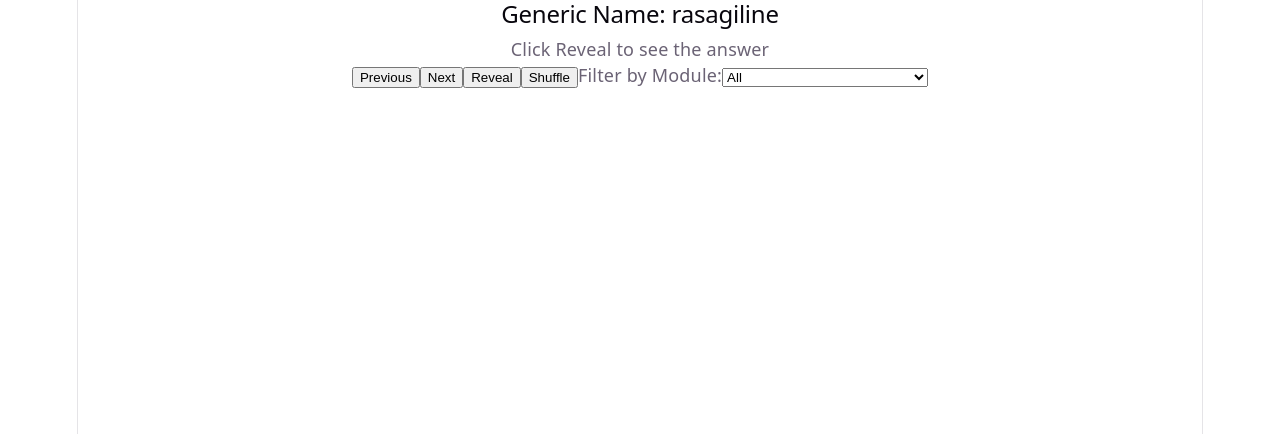
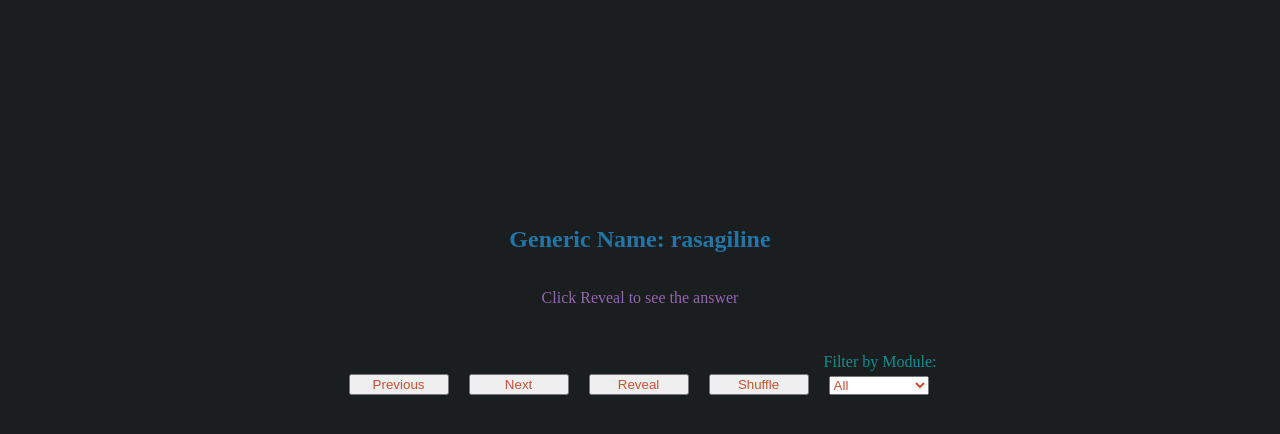
Before and after one commit to Harjas6/Flashcards, a React (Vite) app in the folder frontend/: page / in a window 1280 px wide. Shown: the top 434 px of the page. Built offline with nearby package versions, Linux system fonts and the light colour scheme.

Commit message:
Small jsx modification to accomdate styling changes

```diff
--- a/frontend/src/App.css
+++ b/frontend/src/App.css
@@ -1,184 +1,49 @@
-.counter {
-  font-size: 16px;
-  padding: 5px 10px;
-  border-radius: 5px;
-  color: var(--accent);
-  background: var(--accent-bg);
-  border: 2px solid transparent;
-  transition: border-color 0.3s;
-  margin-bottom: 24px;
-
-  &:hover {
-    border-color: var(--accent-border);
-  }
-  &:focus-visible {
-    outline: 2px solid var(--accent);
-    outline-offset: 2px;
-  }
+.app {
+	color: rgb(50, 50, 50);
+	display: flex;
+	justify-content: center;
+	flex-direction: column;
+	align-items: center;
+	min-height: 70vh;
 }
 
-.hero {
-  position: relative;
-
-  .base,
-  .framework,
-  .vite {
-    inset-inline: 0;
-    margin: 0 auto;
-  }
-
-  .base {
-    width: 170px;
-    position: relative;
-    z-index: 0;
-  }
-
-  .framework,
-  .vite {
-    position: absolute;
-  }
-
-  .framework {
-    z-index: 1;
-    top: 34px;
-    height: 28px;
-    transform: perspective(2000px) rotateZ(300deg) rotateX(44deg) rotateY(39deg)
-      scale(1.4);
-  }
-
-  .vite {
-    z-index: 0;
-    top: 107px;
-    height: 26px;
-    width: auto;
-    transform: perspective(2000px) rotateZ(300deg) rotateX(40deg) rotateY(39deg)
-      scale(0.8);
-  }
+.controls {
+	display: flex;
+	flex-direction: row;
+	align-items: flex-end;
+	gap: 10px;
 }
 
-#center {
-  display: flex;
-  flex-direction: column;
-  gap: 25px;
-  place-content: center;
-  place-items: center;
-  flex-grow: 1;
-
-  @media (max-width: 1024px) {
-    padding: 32px 20px 24px;
-    gap: 18px;
-  }
+.flashcard {
+	background-color: rgba(var(--background-color), 0.1);
+	display: flex;
+	flex-direction: column;
+	align-items: center;
+	border-radius: 10%;
+	margin: 20px;
+	padding: 10px;
+}
+.question {
+	color: rgb(34, 117, 166);
+}
+.answers {
+	color: rgb(40, 150, 80);
+	gap: 100;
 }
 
-#next-steps {
-  display: flex;
-  border-top: 1px solid var(--border);
-  text-align: left;
-
-  & > div {
-    flex: 1 1 0;
-    padding: 32px;
-    @media (max-width: 1024px) {
-      padding: 24px 20px;
-    }
-  }
-
-  .icon {
-    margin-bottom: 16px;
-    width: 22px;
-    height: 22px;
-  }
-
-  @media (max-width: 1024px) {
-    flex-direction: column;
-    text-align: center;
-  }
+.hint {
+	color: rgb(150, 100, 180);
 }
 
-#docs {
-  border-right: 1px solid var(--border);
-
-  @media (max-width: 1024px) {
-    border-right: none;
-    border-bottom: 1px solid var(--border);
-  }
+.button {
+	color: rgb(200, 80, 50);
+	width: 100px;
+	margin: 5px;
 }
 
-#next-steps ul {
-  list-style: none;
-  padding: 0;
-  display: flex;
-  gap: 8px;
-  margin: 32px 0 0;
-
-  .logo {
-    height: 18px;
-  }
-
-  a {
-    color: var(--text-h);
-    font-size: 16px;
-    border-radius: 6px;
-    background: var(--social-bg);
-    display: flex;
-    padding: 6px 12px;
-    align-items: center;
-    gap: 8px;
-    text-decoration: none;
-    transition: box-shadow 0.3s;
-
-    &:hover {
-      box-shadow: var(--shadow);
-    }
-    .button-icon {
-      height: 18px;
-      width: 18px;
-    }
-  }
-
-  @media (max-width: 1024px) {
-    margin-top: 20px;
-    flex-wrap: wrap;
-    justify-content: center;
-
-    li {
-      flex: 1 1 calc(50% - 8px);
-    }
-
-    a {
-      width: 100%;
-      justify-content: center;
-      box-sizing: border-box;
-    }
-  }
+.dropdown-label {
+	color: rgb(20, 140, 150);
+	display: flex;
+	flex-direction: column;
+	gap: 5;
 }
-
-#spacer {
-  height: 88px;
-  border-top: 1px solid var(--border);
-  @media (max-width: 1024px) {
-    height: 48px;
-  }
-}
-
-.ticks {
-  position: relative;
-  width: 100%;
-
-  &::before,
-  &::after {
-    content: '';
-    position: absolute;
-    top: -4.5px;
-    border: 5px solid transparent;
-  }
-
-  &::before {
-    left: 0;
-    border-left-color: var(--border);
-  }
-  &::after {
-    right: 0;
-    border-right-color: var(--border);
-  }
-}
--- a/frontend/src/App.tsx
+++ b/frontend/src/App.tsx
@@ -76,8 +76,9 @@ function App() {
 		setRevealed(false);
 	};
 	return (
-		<div className="App">
+		<div className="app">
 			<Flashcard drug={shuffledDrugs[index]} revealed={revealed} />
+			<div className="controls">
 				<button className="button" onClick={prev}>
 					Previous
 				</button>
@@ -90,9 +91,8 @@ function App() {
 				<button className="button" onClick={reset}>
 					Shuffle
 				</button>
-			<label className="dropdown-label" htmlFor="module-select">
-				Filter by Module:
-			</label>
+				<div className="dropdown-label">
+					<label htmlFor="module-select">Filter by Module:</label>
 					<select
 						className="button"
 						id="module-select"
@@ -108,8 +108,9 @@ function App() {
 							</option>
 						))}
 					</select>
+				</div>
 				{selectedModule !== "all" && (
-				<>
+					<div className="dropdown-label">
 						<label className="dropdown-label" htmlFor="category-select">
 							Filter by Category:
 						</label>
@@ -128,8 +129,9 @@ function App() {
 								</option>
 							))}
 						</select>
-				</>
+					</div>
 				)}
+			</div>
 		</div>
 	);
 }
--- a/frontend/src/Flashcard.tsx
+++ b/frontend/src/Flashcard.tsx
@@ -8,7 +8,9 @@ type FlashcardProps = {
 export function Flashcard({ drug, revealed }: FlashcardProps) {
 	return (
 		<div className="flashcard">
-			<h2>Generic Name: {drug.genericName}</h2>
+			<div className="question">
+				<h2>Generic Name: {drug.genericName}</h2>
+			</div>
 
 			{revealed ? (
 				<div className="answers">
--- a/frontend/src/index.css
+++ b/frontend/src/index.css
@@ -1,111 +1,12 @@
 :root {
-  --text: #6b6375;
-  --text-h: #08060d;
-  --bg: #fff;
-  --border: #e5e4e7;
-  --code-bg: #f4f3ec;
-  --accent: #aa3bff;
-  --accent-bg: rgba(170, 59, 255, 0.1);
-  --accent-border: rgba(170, 59, 255, 0.5);
-  --social-bg: rgba(244, 243, 236, 0.5);
-  --shadow:
-    rgba(0, 0, 0, 0.1) 0 10px 15px -3px, rgba(0, 0, 0, 0.05) 0 4px 6px -2px;
-
-  --sans: system-ui, 'Segoe UI', Roboto, sans-serif;
-  --heading: system-ui, 'Segoe UI', Roboto, sans-serif;
-  --mono: ui-monospace, Consolas, monospace;
-
-  font: 18px/145% var(--sans);
-  letter-spacing: 0.18px;
-  color-scheme: light dark;
-  color: var(--text);
-  background: var(--bg);
-  font-synthesis: none;
-  text-rendering: optimizeLegibility;
-  -webkit-font-smoothing: antialiased;
-  -moz-osx-font-smoothing: grayscale;
-
-  @media (max-width: 1024px) {
-    font-size: 16px;
-  }
-}
-
-@media (prefers-color-scheme: dark) {
-  :root {
-    --text: #9ca3af;
-    --text-h: #f3f4f6;
-    --bg: #16171d;
-    --border: #2e303a;
-    --code-bg: #1f2028;
-    --accent: #c084fc;
-    --accent-bg: rgba(192, 132, 252, 0.15);
-    --accent-border: rgba(192, 132, 252, 0.5);
-    --social-bg: rgba(47, 48, 58, 0.5);
-    --shadow:
-      rgba(0, 0, 0, 0.4) 0 10px 15px -3px, rgba(0, 0, 0, 0.25) 0 4px 6px -2px;
-  }
-
-  #social .button-icon {
-    filter: invert(1) brightness(2);
-  }
-}
-
-#root {
-  width: 1126px;
-  max-width: 100%;
-  margin: 0 auto;
-  text-align: center;
-  border-inline: 1px solid var(--border);
-  min-height: 100svh;
-  display: flex;
-  flex-direction: column;
-  box-sizing: border-box;
+	--background-color: rgb(27, 30, 30);
 }
 
 body {
-  margin: 0;
+	background-color: var(--background-color);
 }
 
-h1,
-h2 {
-  font-family: var(--heading);
-  font-weight: 500;
-  color: var(--text-h);
+ul {
+	list-style-type: none;
+	gap: 10px;
 }
-
-h1 {
-  font-size: 56px;
-  letter-spacing: -1.68px;
-  margin: 32px 0;
-  @media (max-width: 1024px) {
-    font-size: 36px;
-    margin: 20px 0;
-  }
-}
-h2 {
-  font-size: 24px;
-  line-height: 118%;
-  letter-spacing: -0.24px;
-  margin: 0 0 8px;
-  @media (max-width: 1024px) {
-    font-size: 20px;
-  }
-}
-p {
-  margin: 0;
-}
-
-code,
-.counter {
-  font-family: var(--mono);
-  display: inline-flex;
-  border-radius: 4px;
-  color: var(--text-h);
-}
-
-code {
-  font-size: 15px;
-  line-height: 135%;
-  padding: 4px 8px;
-  background: var(--code-bg);
-}
```
Lines whose indentation alone changed are shown as unchanged.
